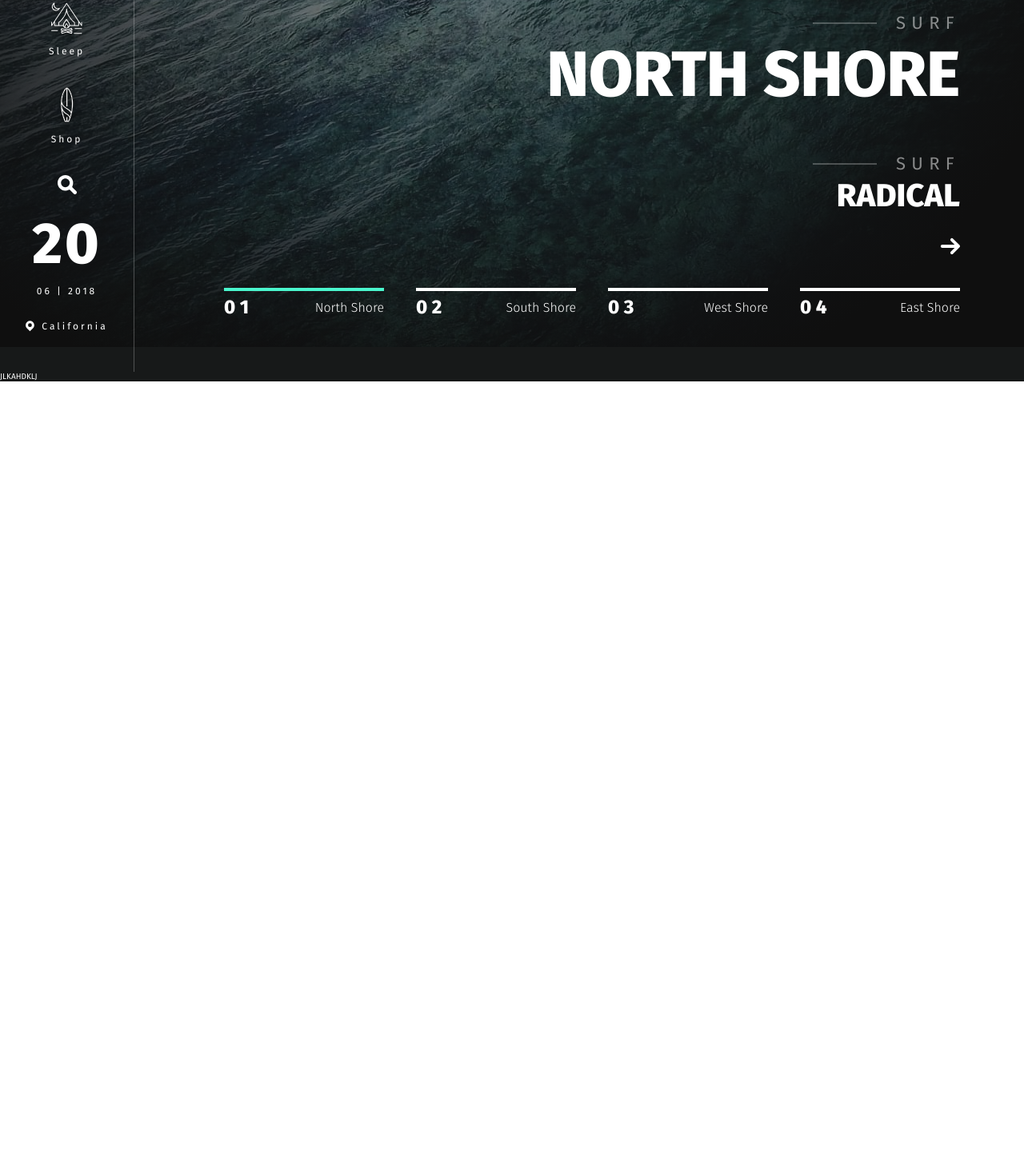
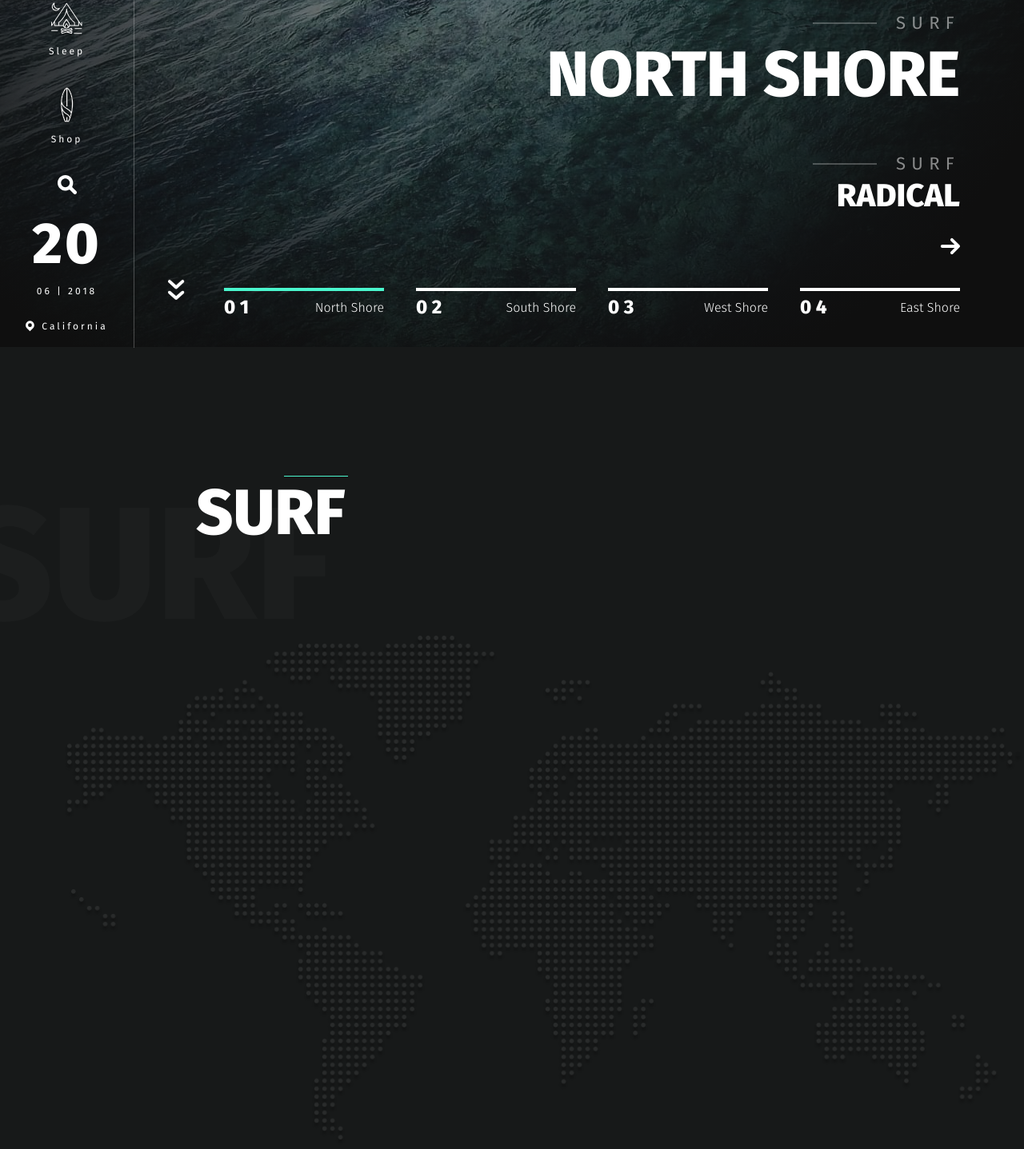
Before and after one commit to adastion/GoSurf, a website: page docs/index.html in a window 1280 px wide. Shown: the part 590-2027 px from the top of the page at 80% size. Before the commit the page ends 1067 px from the top, so only its background shows below. Drawn offline with Linux system fonts and the light colour scheme; files whose address does not match are found by name.

Commit message:
Fix section (surf). Creating (title block)

```diff
--- a/docs/index.html
+++ b/docs/index.html
@@ -153,7 +153,19 @@
           <div class="sidebar__location">California</div>
         </nav>
       </aside>
-      <span class="background-text ">go surf</span>
+      <div class="title title--header">
+        <span class="title__text" data-names="go surf"></span>
+      </div>
+      <div class="header__arrow-down animate__animated animate__bounce animate__infinite animate__slower">
+        <svg width="21" height="24" viewBox="0 0 21 24" fill="none" xmlns="http://www.w3.org/2000/svg">
+          <path
+            d="M10.3067 23.8879C10.7049 23.8485 11.0819 23.688 11.3847 23.4276L19.524 16.451C19.9343 16.1225 20.1932 15.641 20.2417 15.1187C20.2901 14.5963 20.1251 14.077 19.7845 13.6773C19.4423 13.2791 18.9548 13.0354 18.4309 13.0036C17.9071 12.9718 17.3923 13.1535 17.0047 13.5077L10.125 19.4065L3.24529 13.5077C2.8577 13.1535 2.34295 12.9718 1.81908 13.0036C1.29521 13.0354 0.807705 13.2791 0.465542 13.6773C0.124886 14.077 -0.040146 14.5963 0.00830261 15.1187C0.0567513 15.641 0.315649 16.1225 0.725963 16.451L8.86534 23.4276C9.26351 23.7698 9.78435 23.9348 10.3067 23.8879Z"
+            fill="white" />
+          <path
+            d="M10.3067 10.8879C10.7049 10.8485 11.0819 10.688 11.3847 10.4276L19.524 3.45102C19.9343 3.12248 20.1932 2.64104 20.2417 2.11868C20.2901 1.59633 20.1251 1.07704 19.7845 0.677315C19.4423 0.279144 18.9548 0.0353896 18.4309 0.00356854C17.9071 -0.0282258 17.3923 0.153457 17.0047 0.507745L10.125 6.40646L3.24529 0.507745C2.8577 0.153465 2.34295 -0.0282138 1.81908 0.00356854C1.29521 0.0353629 0.807705 0.279121 0.465542 0.677315C0.124886 1.077 -0.040146 1.59633 0.00830261 2.11868C0.0567513 2.64104 0.315649 3.12246 0.725963 3.45102L8.86534 10.4276C9.26351 10.7698 9.78435 10.9348 10.3067 10.8879Z"
+            fill="white" />
+        </svg>
+      </div>
       <div class="slider">
         <div class="swiper">
           <div class="header__map">
@@ -258,8 +270,13 @@
       </div>
     </header>
     <main>
-      <section class="block">
-        jlkahdklj
+      <section class="section-surf">
+        <div class="title">
+          <h2 class="title__text" data-names="surf">surf</h2>
+        </div>
+        <div class="section-surf__map">
+          <img src="images/Map.png" alt="images-map">
+        </div>
       </section>
     </main>
   </div>
--- a/src/scss/assets/components/background-text.scss
+++ /dev/null
@@ -1,11 +0,0 @@
-.background-text {
-  font-size: 20rem;
-  font-weight: 800;
-  line-height: 15.6rem;
-  position: absolute;
-  top: 0;
-  left: 0;
-  opacity: 0.07;
-  z-index: 11;
-  max-width: 466px;
-}
--- a/src/scss/assets/components/header.scss
+++ b/src/scss/assets/components/header.scss
@@ -1,4 +1,6 @@
 .header {
+  position: relative;
+
   &__block-title {
     position: absolute;
     right: 0;
@@ -42,6 +44,13 @@
 
   }
 
+  &__arrow-down {
+    position: absolute;
+    left: 210px;
+    bottom: 42px;
+    z-index: 12;
+  }
+
   &__map-line-animation {
     stroke-dashoffset: 600;
     stroke-dasharray: 600;
--- /dev/null
+++ b/src/scss/assets/components/section-surf.scss
@@ -0,0 +1,18 @@
+.section-surf  {
+  position: relative;
+  height: 1008px;
+
+  &__map {
+    margin-top: 10.6rem;
+    margin-left: 8rem;
+
+    & img {
+
+    }
+  }
+
+  &__text-bg {
+    // top: -174px;
+    // left: -42px;
+  }
+}
--- a/src/scss/assets/components/sidebar.scss
+++ b/src/scss/assets/components/sidebar.scss
@@ -4,7 +4,7 @@
   display: flex;
   flex-direction: column;
   align-items: center;
-  padding-bottom: 5rem;
+  padding-bottom: 2rem;
   position: relative;
   z-index: 200;
 
--- /dev/null
+++ b/src/scss/assets/components/title.scss
@@ -0,0 +1,48 @@
+.title {
+  width: 440px;
+
+  &__text {
+    font-size: 8rem;
+    padding-top: 158px;
+    padding-left: 24.5rem;
+    position: relative;
+    z-index: 11;
+
+    &::before {
+      content: "";
+      position: absolute;
+      top: 16rem;
+      right: 0.5rem;
+      width: 80px;
+      height: 1px;
+      background: $cornflower_blue;
+    }
+
+    &::after {
+      content: attr(data-names);
+      position: absolute;
+      font-size: 20rem;
+      font-weight: 800;
+      top: 15.2rem;
+      left: -5rem;
+      opacity: 0.02;
+      max-width: 466px;
+    }
+  }
+
+  &--header {
+    position: absolute;
+    top: 0;
+    left: 0;
+
+    & span::before {
+      content: none;
+    }
+
+    & span::after {
+      line-height: 15.6rem;
+      left: 0;
+      opacity: 0.07;
+    }
+  }
+}
--- a/src/scss/assets/components/wrapper.scss
+++ b/src/scss/assets/components/wrapper.scss
@@ -1,5 +1,5 @@
 .wrapper {
-  max-width: 1440px;
+  max-width: 1920px;
   margin: 0 auto;
   background: $woodsmoke;
   position: relative;
--- a/src/scss/style.scss
+++ b/src/scss/style.scss
@@ -17,8 +17,9 @@
 @import "assets/components/subtitle";
 @import "assets/components/slider";
 @import "assets/components/header";
-@import "assets/components/background-text";
+@import "assets/components/title";
 @import "assets/components/menu";
 @import "assets/components/sidebar";
 @import "assets/components/logo";
+@import "assets/components/section-surf";
 @import "assets/components/footer";
```
Also changed, not shown: src/index.html (+20 -3 lines), docs/css/style.css, docs/css/style.min.css, docs/images/Map.png (added), docs/images/Map.webp (added), src/images/Map.png (added).
